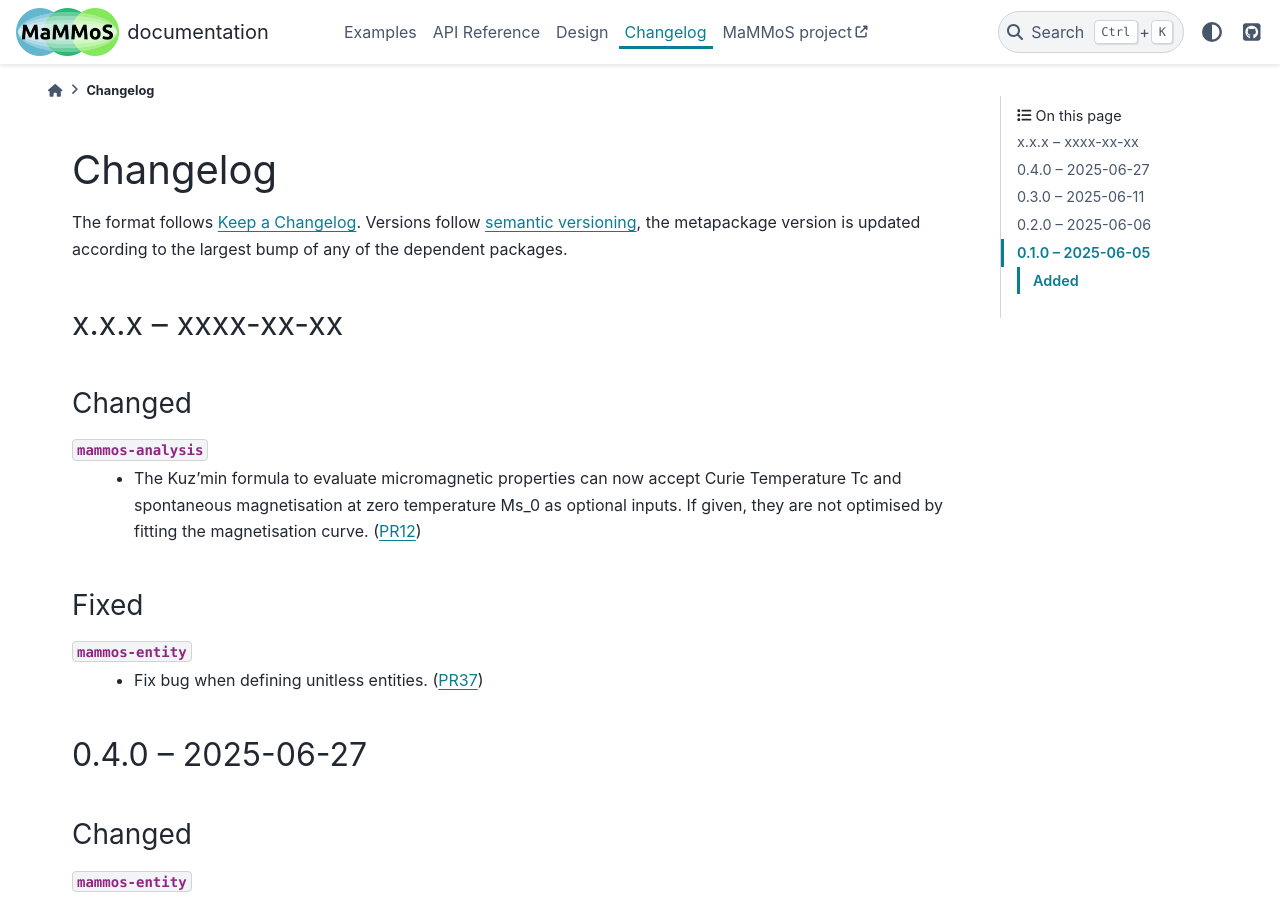
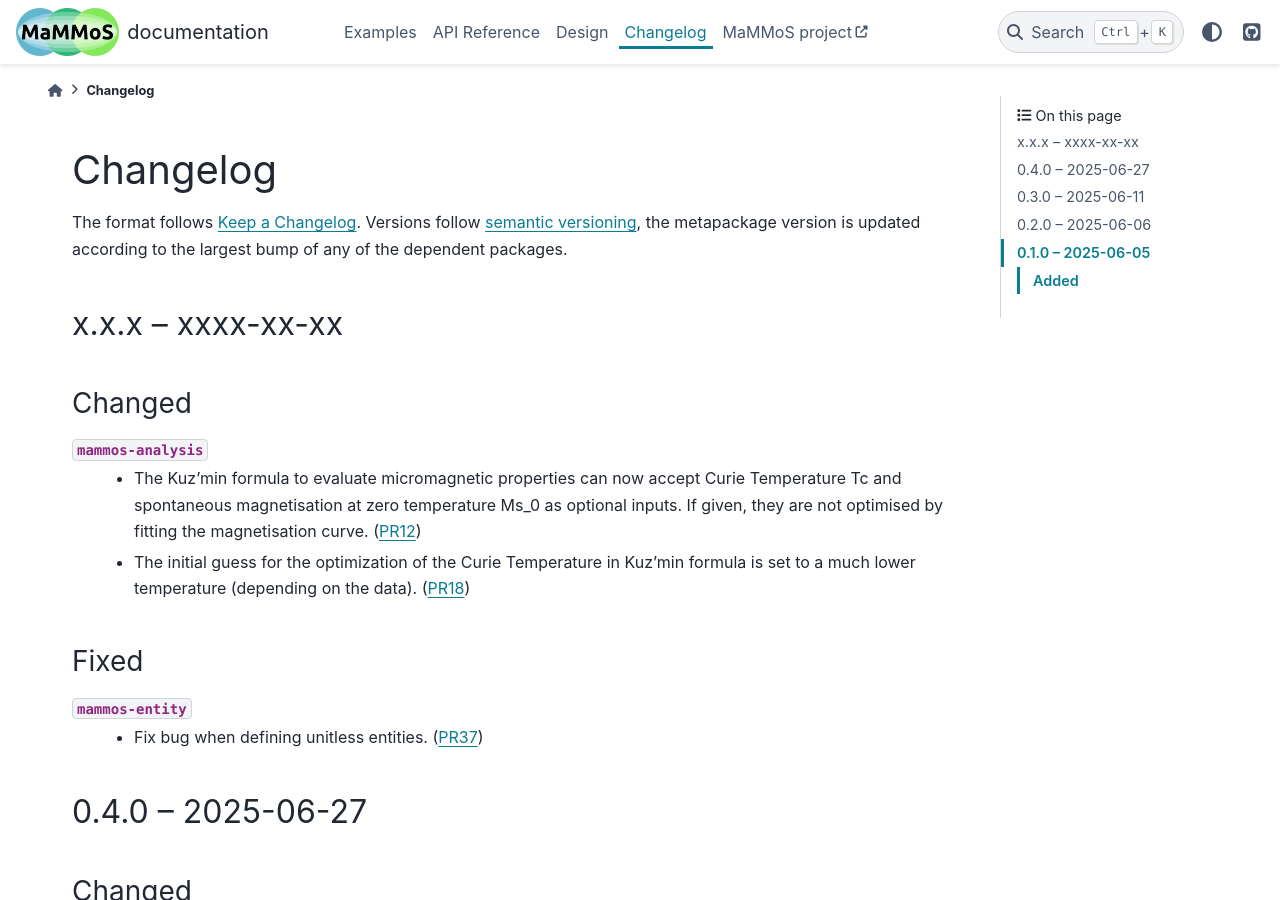
Before and after one commit to MaMMoS-project/mammos, a Sphinx documentation site: the page built from docs/source/changelog.rst, in a window 1280 px wide and 900 px high. Built offline with Sphinx 7.4.7 and the PyData theme 0.15.4, drawn with Linux system fonts in a browser that asks for light colours; pages that are not in the unit, such as notebooks, are missing from menus; the version number is read from the project's files by our own code.

Commit message:
add mammos-analysis#18 to changelog

```diff
--- a/docs/source/changelog.rst
+++ b/docs/source/changelog.rst
@@ -14,6 +14,7 @@ Changed
 
 ``mammos-analysis``
   - The Kuz'min formula to evaluate micromagnetic properties can now accept Curie Temperature Tc and spontaneous magnetisation at zero temperature Ms_0 as optional inputs. If given, they are not optimised by fitting the magnetisation curve. (`PR12 <https://github.com/MaMMoS-project/mammos-analysis/pull/12>`__)
+  - The initial guess for the optimization of the Curie Temperature in Kuz'min formula is set to a much lower temperature (depending on the data). (`PR18 <https://github.com/MaMMoS-project/mammos-analysis/pull/18>`__)
 
 Fixed
 -----
```
